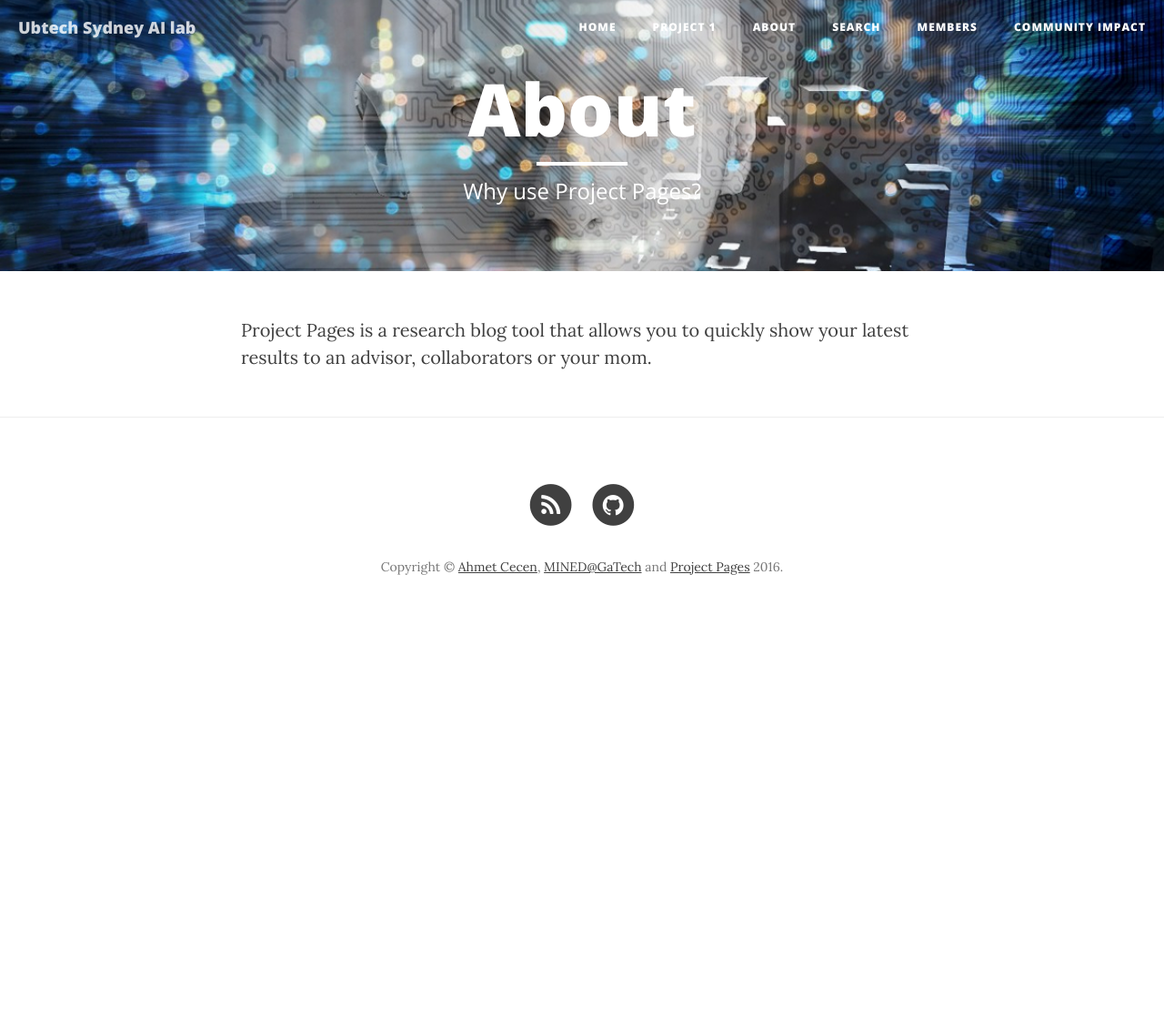
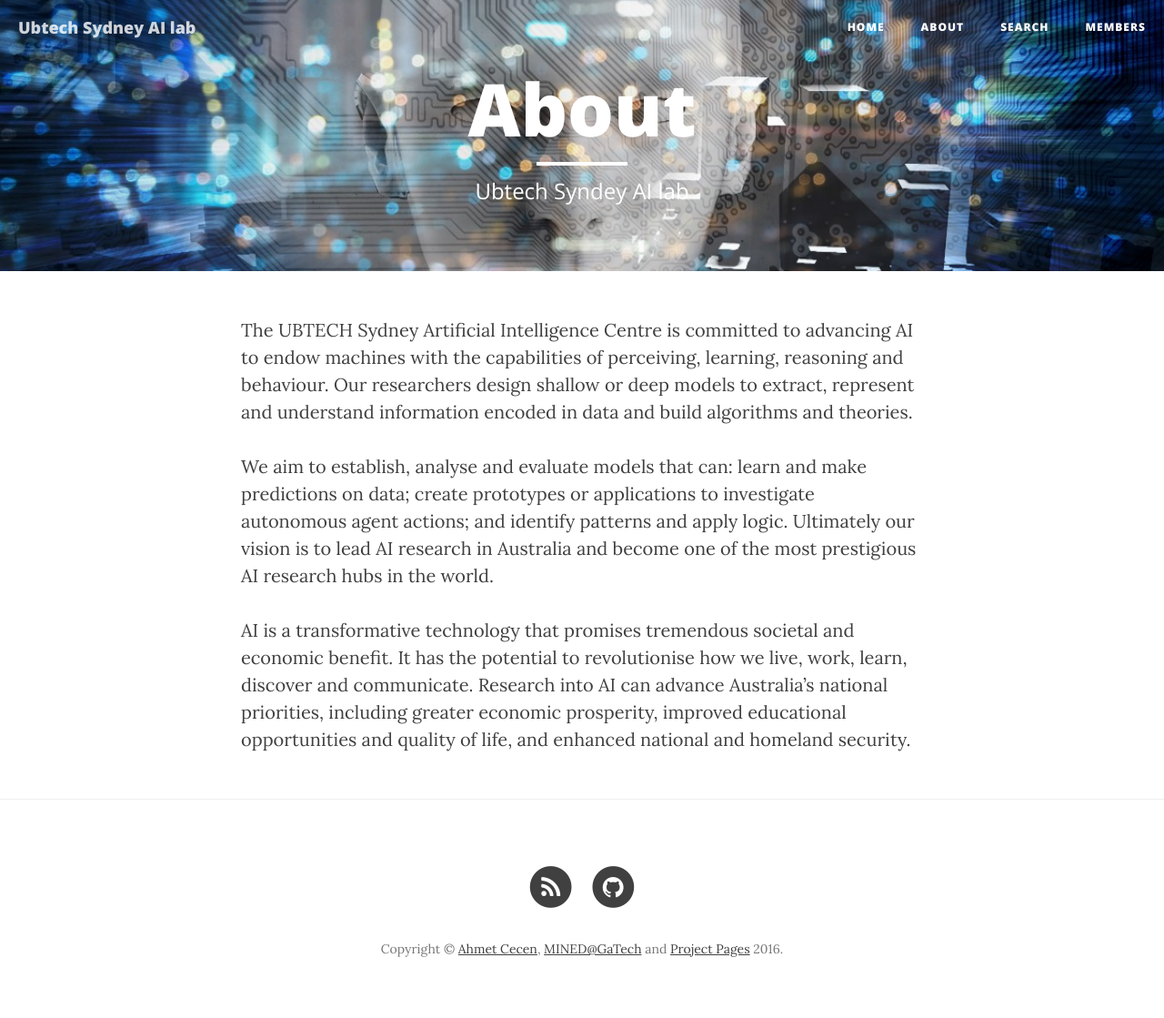
Before and after one commit to ubtechAilab/Projects, a Jekyll site: the page built from about.md, in a window 1280 px wide. Shown: the whole page at 91% size. Built offline with Jekyll 4.4.1, drawn with Linux system fonts in a browser that asks for light colours; nearby versions of some CDN libraries; before the commit the page ends 900 px from its top, so only the background shows below that.

Commit message:
added about

```diff
--- a/_data/members.yml
+++ b/_data/members.yml
@@ -5,4 +5,4 @@
   img: https://avatars1.githubusercontent.com/u/6601815?v=3&s=400
   bio: Dr. Kalidindi’s research interests are broadly centered on designing material internal structure (including composition) for optimal performance in any selected application and identifying hybrid processing routes for its manufacture. To this end, he has employed a harmonious blend of experimental, theoretical, and numerical approaches in his research.
   url: http://mined.gatech.edu/
-  visible: true
+  visible: false
--- a/about.md
+++ b/about.md
@@ -1,8 +1,11 @@
 ---
 layout: page
 title: "About"
-description: "Why use Project Pages?"
 header-img: "img/home-bg.jpg"
 ---
 
-Project Pages is a research blog tool that allows you to quickly show your latest results to an advisor, collaborators or your mom.
+The UBTECH Sydney Artificial Intelligence Centre is committed to advancing AI to endow machines with the capabilities of perceiving, learning, reasoning and behaviour. Our researchers design shallow or deep models to extract, represent and understand information encoded in data and build algorithms and theories.
+
+We aim to establish, analyse and evaluate models that can: learn and make predictions on data; create prototypes or applications to investigate autonomous agent actions; and identify patterns and apply logic. Ultimately our vision is to lead AI research in Australia and become one of the most prestigious AI research hubs in the world.
+
+AI is a transformative technology that promises tremendous societal and economic benefit. It has the potential to revolutionise how we live, work, learn, discover and communicate. Research into AI can advance Australia's national priorities, including greater economic prosperity, improved educational opportunities and quality of life, and enhanced national and homeland security.
```
Also changed, not shown: mentions.html (deleted, +0 -14 lines), projects/project1.md (deleted, +0 -7 lines).
